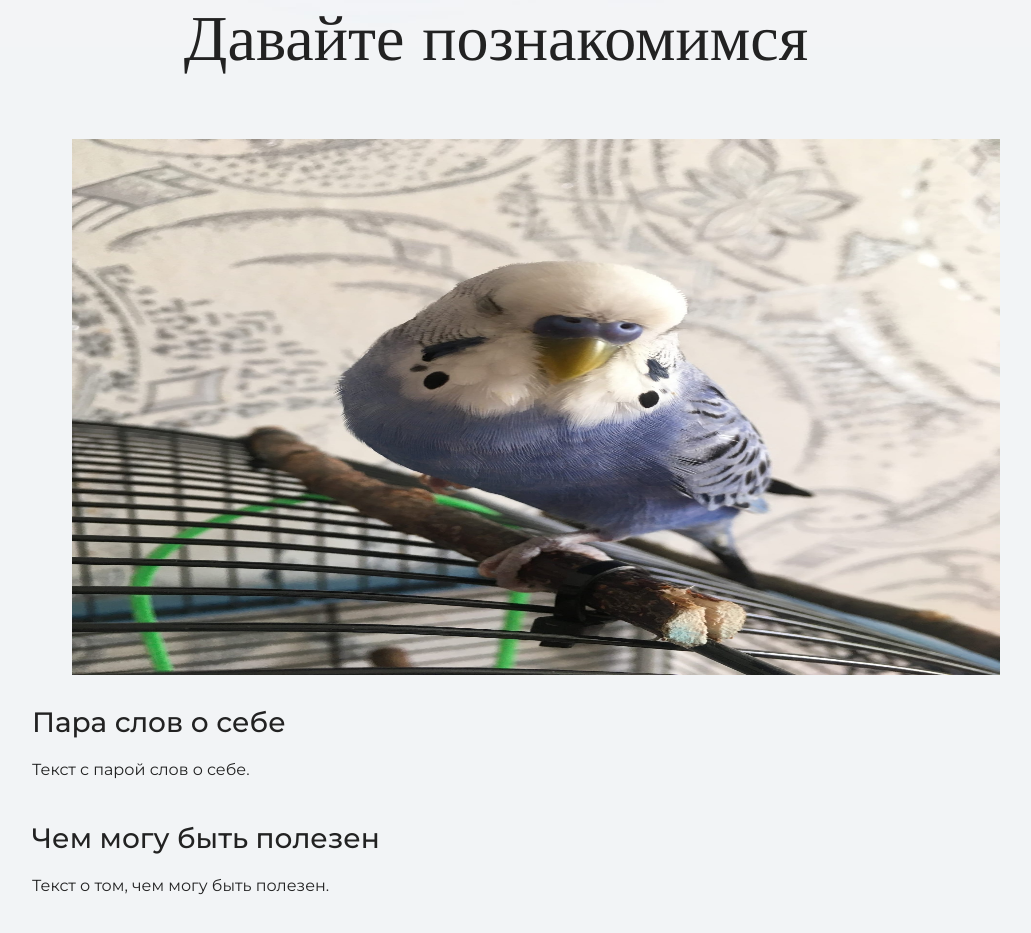
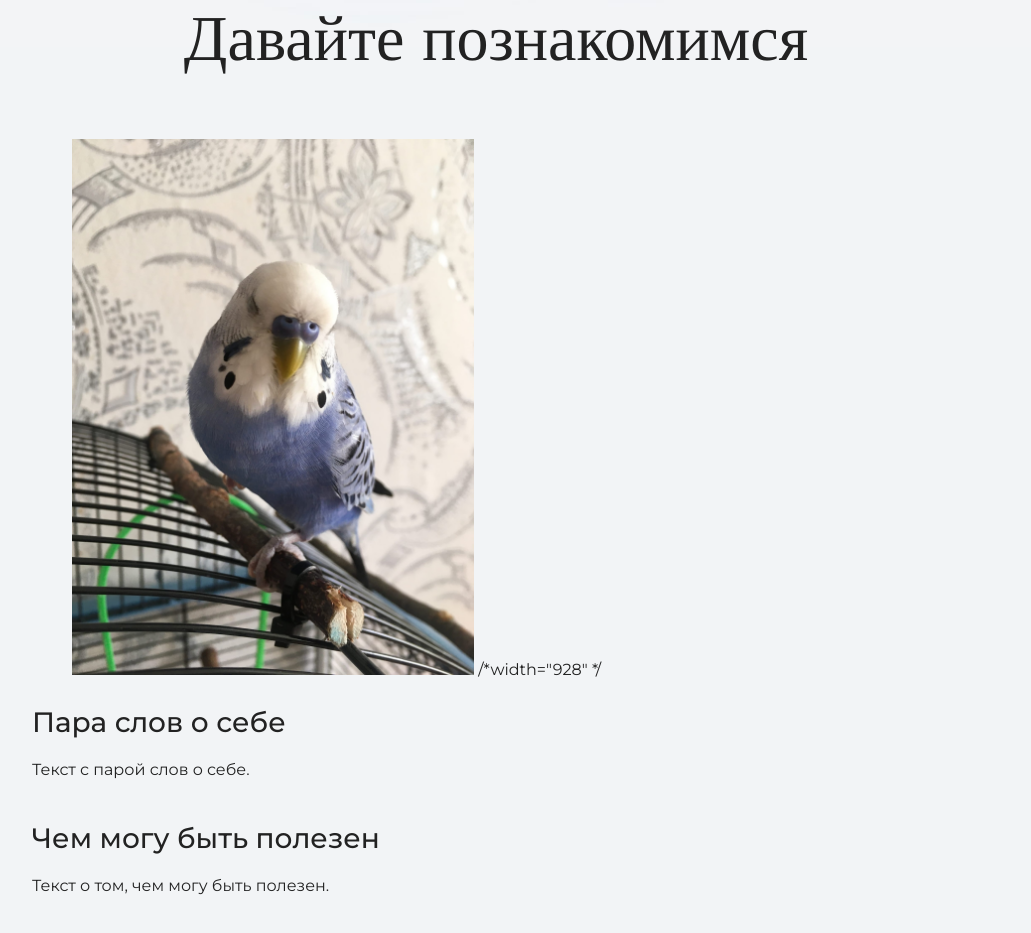
Before and after one commit to brighthero/my-site, a plain HTML site: page index.html in a window 1280 px wide. Shown: the part 1033-1966 px from the top of the page, without its empty margins (144-1175 px from the left). Drawn offline with nearby package versions, Linux system fonts and the light colour scheme.

Commit message:
нормальная фотка

```diff
--- a/index.html
+++ b/index.html
@@ -27,7 +27,7 @@
       <div class="container">
         <h2 class="subheading">Давайте познакомимся</h2>
         <figure>
-          <img src="files/jam.jpg" width="928" height="536" alt="Фотография Джемчика Птички">
+          <img src="files/jam.jpg" height="536" alt="Фотография Джемчика Птички"> /*width="928" */
         </figure>
         <h3>Пара слов о себе</h3>
         <p>Текст с парой слов о себе.</p>
```
